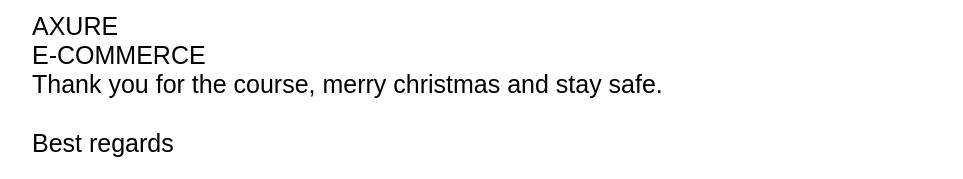
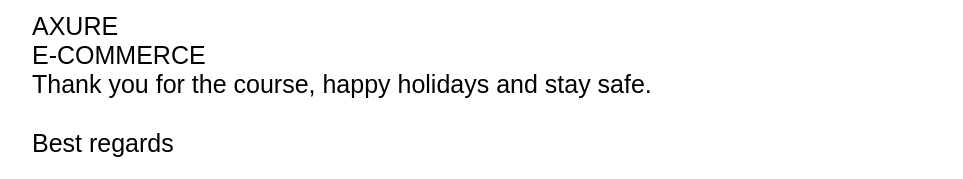
Before and after one commit to jussisahlstrom/portal, a plain HTML site: page index.html in a window 1280 px wide. Shown: the part 125-304 px from the top of the page, without its empty margins (8-971 px from the left). Drawn offline with Linux system fonts and the light colour scheme.

Commit message:
fixed index page pt2

```diff
--- a/index.html
+++ b/index.html
@@ -33,7 +33,7 @@
             <a class="axure" href="https://main.d1t2yasqsp6qpl.amplifyapp.com/">E-COMMERCE</a>
                 <div></div>
             <div class="hitext">
-             Thank you for the course, merry christmas and stay safe.</div>
+             Thank you for the course, happy holidays and stay safe.</div>
              <div class="hitext">Best regards</div>
              <div class="hitext">Jussi Sahlstrom, Ayrton Ramirez, Mikko Sormunen</div>
 
```
